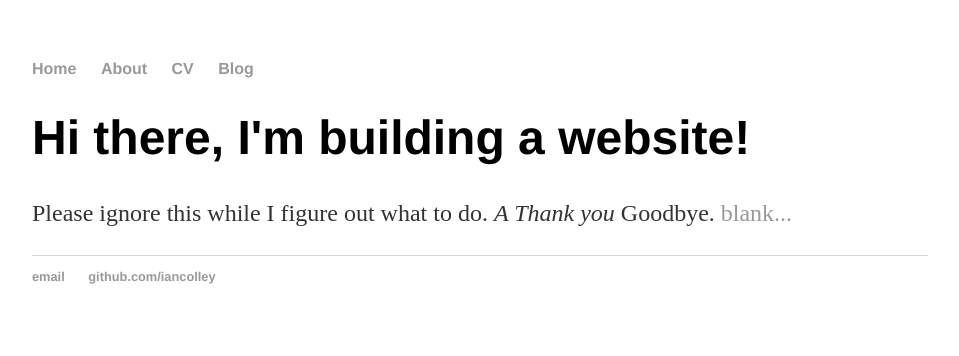
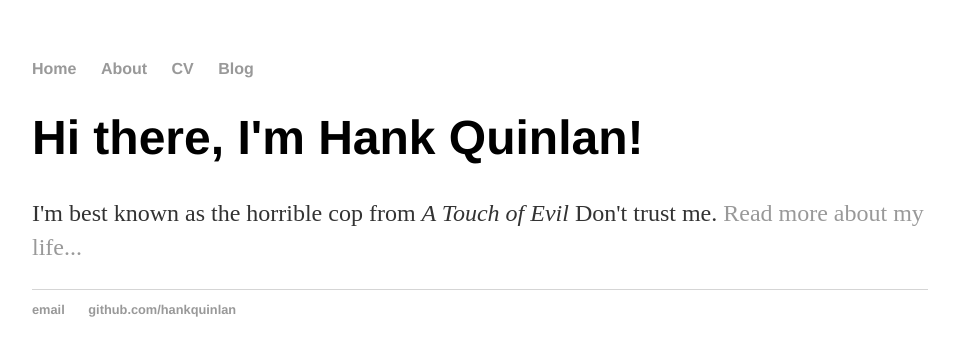
Before and after one commit to iancolley/iancolley.github.io, a Jekyll site: the page built from index.html, in a window 1280 px wide. Shown: the top 356 px of the page, without its empty margins (160-1119 px from the left). Built offline with Jekyll 4.4.1, drawn with Linux system fonts in a browser that asks for light colours.

Commit message:
Update index.html

```diff
--- a/index.html
+++ b/index.html
@@ -1,30 +1,8 @@
-<!DOCTYPE html>
-<html>
-	<head>
-		<title>Hank Quinlan, Horrible Cop</title>
-		<!-- link to main stylesheet -->
-		<link rel="stylesheet" type="text/css" href="/css/main.css">
-	</head>
-	<body>
-		<nav>
-    		<ul>
-        		<li><a href="/">Home</a></li>
-	        	<li><a href="/about">About</a></li>
-        		<li><a href="/cv">CV</a></li>
-        		<li><a href="/blog">Blog</a></li>
-    		</ul>
-		</nav>
-		<div class="container">
-    		<div class="blurb">
-        		<h1>Hi there, I'm building a website!</h1>
-				<p>Please ignore this while I figure out what to do. <em>A Thank you</em> Goodbye. <a href="/about">blank...</a></p>
-    		</div><!-- /.blurb -->
-		</div><!-- /.container -->
-		<footer>
-    		<ul>
-        		<li><a href="mailto:hankquinlanhub@gmail.com">email</a></li>
-        		<li><a href="https://github.com/iancolley">github.com/iancolley</a></li>
-			</ul>
-		</footer>
-	</body>
-</html>
+---
+layout: default
+title: Hank Quinlan, Horrible Cop
+---
+<div class="blurb">
+	<h1>Hi there, I'm Hank Quinlan!</h1>
+	<p>I'm best known as the horrible cop from <em>A Touch of Evil</em> Don't trust me. <a href="/about">Read more about my life...</a></p>
+</div><!-- /.blurb -->
```
